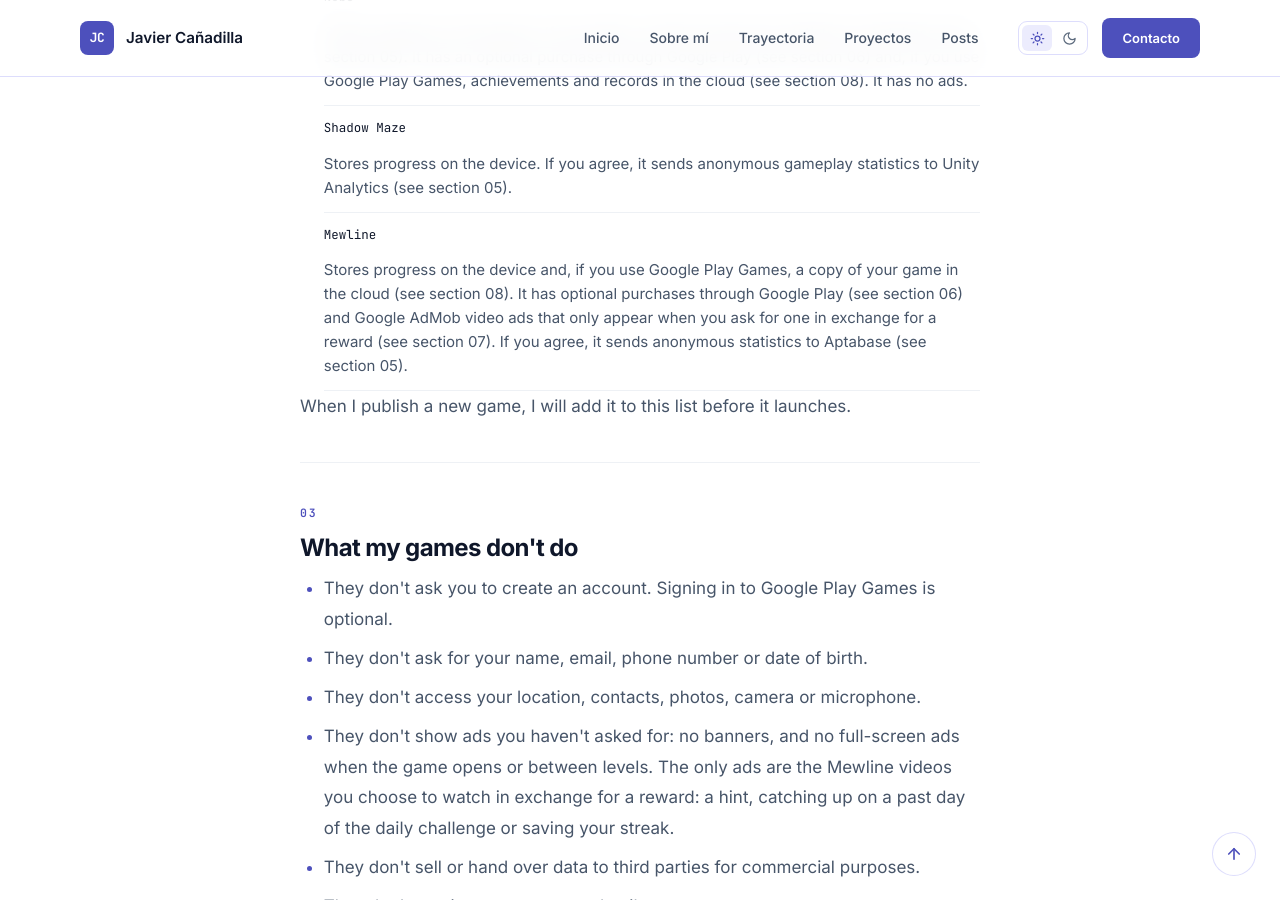
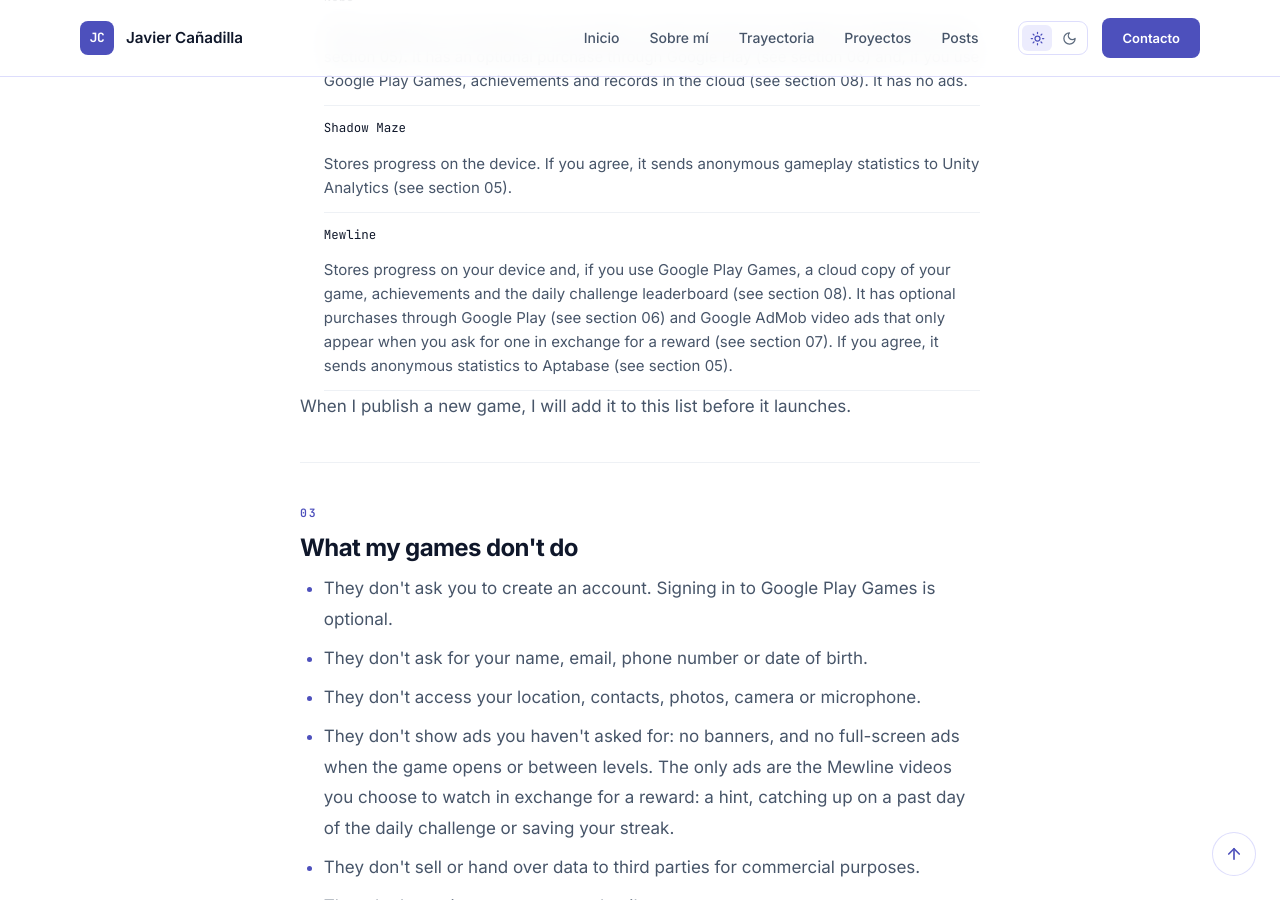
Before and after one commit to jcanadilla/jcanadilla.github.io, a Jekyll site: the page built from privacy.html, in a window 1280 px wide and 900 px high, scrolled down 1231 px. Built offline with Jekyll 4.4.1, drawn with Linux system fonts in a browser that asks for light colours; some of the changed text lies outside the part shown.

Commit message:
Cover Mewline's achievements and daily challenge leaderboard in the privacy policy
Co-Authored-By: Claude Opus 5.5 <noreply@anthropic.com>

```diff
--- a/privacy.html
+++ b/privacy.html
@@ -120,9 +120,10 @@ alternates:
 					</li>
 					<li>
 						<span class="legal-list__key">Mewline</span>
-						Stores progress on the device and, if you use Google Play Games, a copy of
-						your game in the cloud (see section 08). It has optional purchases through
-						Google Play (see section 06) and Google AdMob video ads that only appear
+						Stores progress on your device and, if you use Google Play Games, a cloud
+						copy of your game, achievements and the daily challenge leaderboard (see
+						section 08). It has optional purchases through Google Play (see section 06)
+						and Google AdMob video ads that only appear
 						when you ask for one in exchange for a reward (see section 07). If you
 						agree, it sends anonymous statistics to Aptabase (see section 05).
 					</li>
@@ -355,6 +356,13 @@ alternates:
 					not copied; they stay on each phone.
 				</p>
 				<p>
+					Mewline also unlocks your <strong>achievements</strong> and, if you solve the
+					day's challenge without hints, sends your time to that challenge's
+					<strong>leaderboard</strong>. It appears next to your Play Games name, and who can
+					see it depends on your profile visibility: everyone, friends only or only you.
+					Google runs this. If you're not signed in, nothing is sent.
+				</p>
+				<p>
 					Google stores this data in your account, under
 					<a href="https://policies.google.com/privacy" target="_blank" rel="noopener">Google's privacy policy</a>.
 					Each game only accesses its own. You can delete it from your Play Games profile
```
Also changed, not shown: other parts of privacy.html (+1 -1 lines), privacidad.html (+11 -3 lines).
